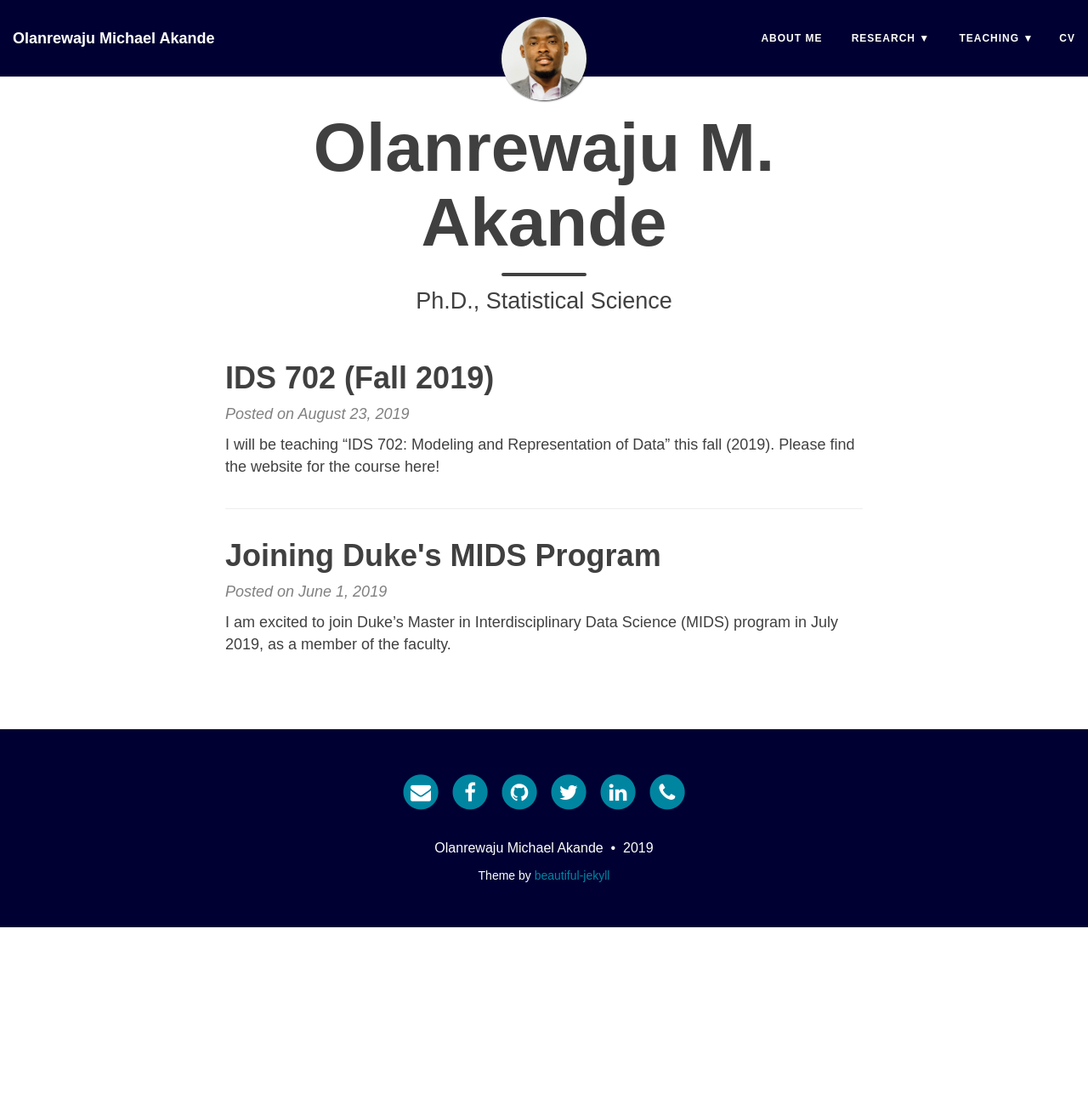
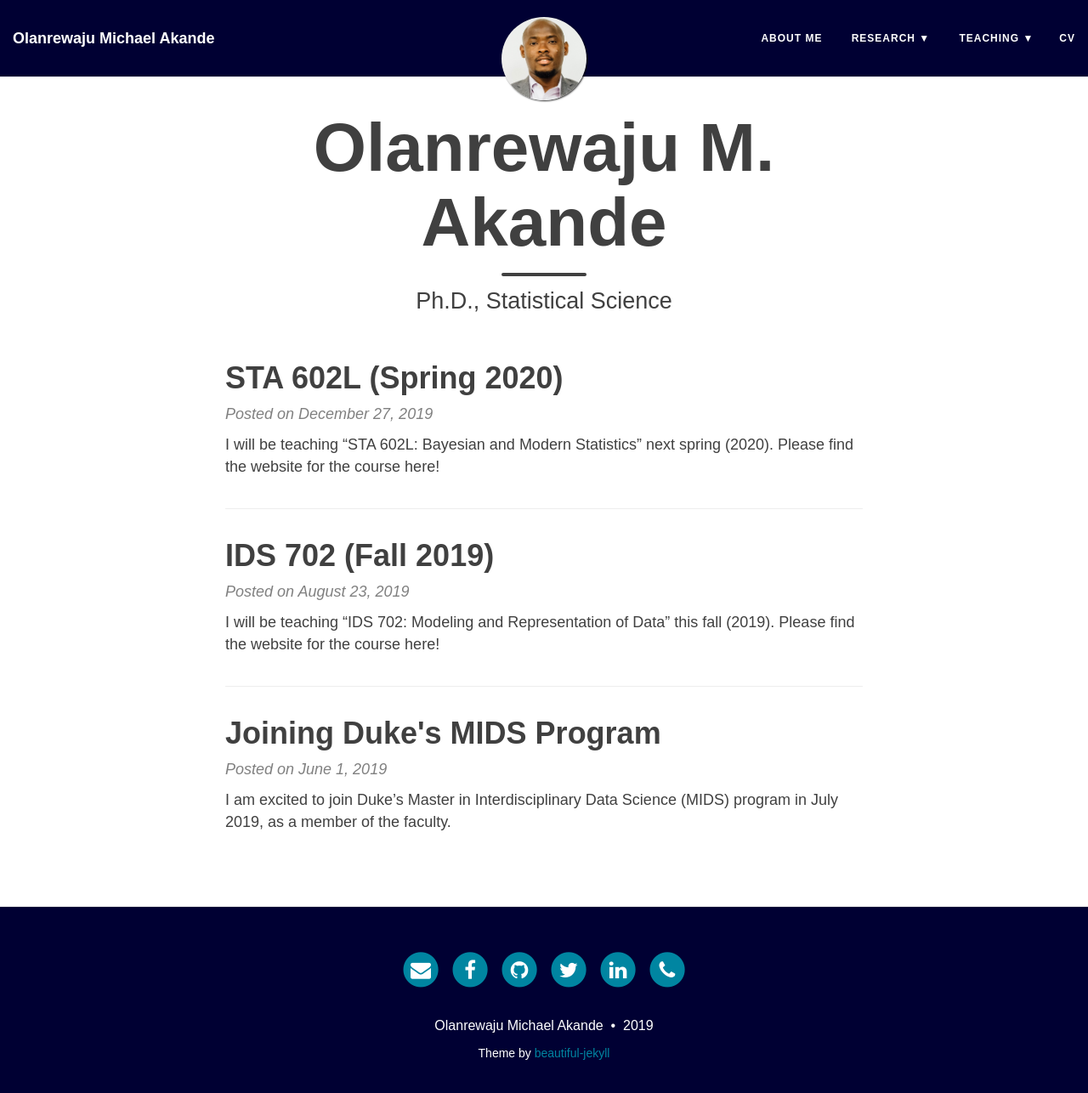
Before and after one commit to akandelanre/akandelanre.github.io, a Jekyll site: the page built from index.html, in a window 1280 px wide and 1300 px high. Shown: the top 1286 px of the window at 85% size. Built offline with Jekyll 4.4.1, drawn with Linux system fonts in a browser that asks for light colours; nearby versions of some CDN libraries; the list of posts is cut into pages by our own code.

Commit message:
Add website for STA602L

```diff
--- /dev/null
+++ b/_posts/2019-12-27-STA602L.md
@@ -0,0 +1,7 @@
+---
+layout: post
+title: STA 602L (Spring 2020)
+#image: /img/profile-pic.jpg
+---
+
+I will be teaching "STA 602L: Bayesian and Modern Statistics" next spring (2020). Please find the website for the course [here](https://sta-602l-s20.github.io/Course-Website/)!
--- a/courses.md
+++ b/courses.md
@@ -2,6 +2,10 @@
 layout: page
 title: Courses
 ---
+
+### Department of Statistical Science, Duke University
+* STA 602L: Bayesian and Modern Statistics
+  * Spring 2020. [Class Link](https://sta-602l-s20.github.io/Course-Website/).
 
 ### Social Science Research Institute, Duke University
 * IDS 702: Modeling and Representation of Data
```
